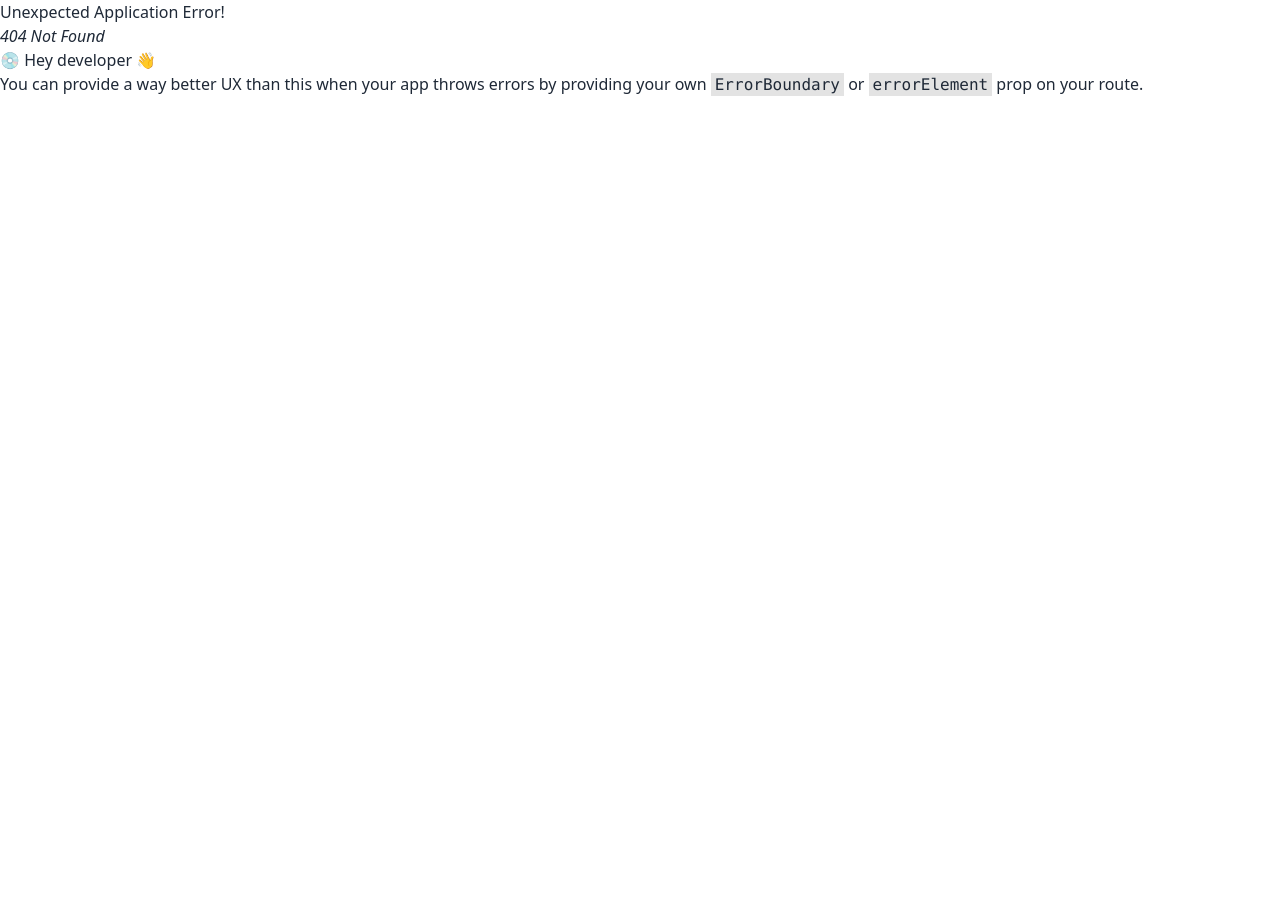
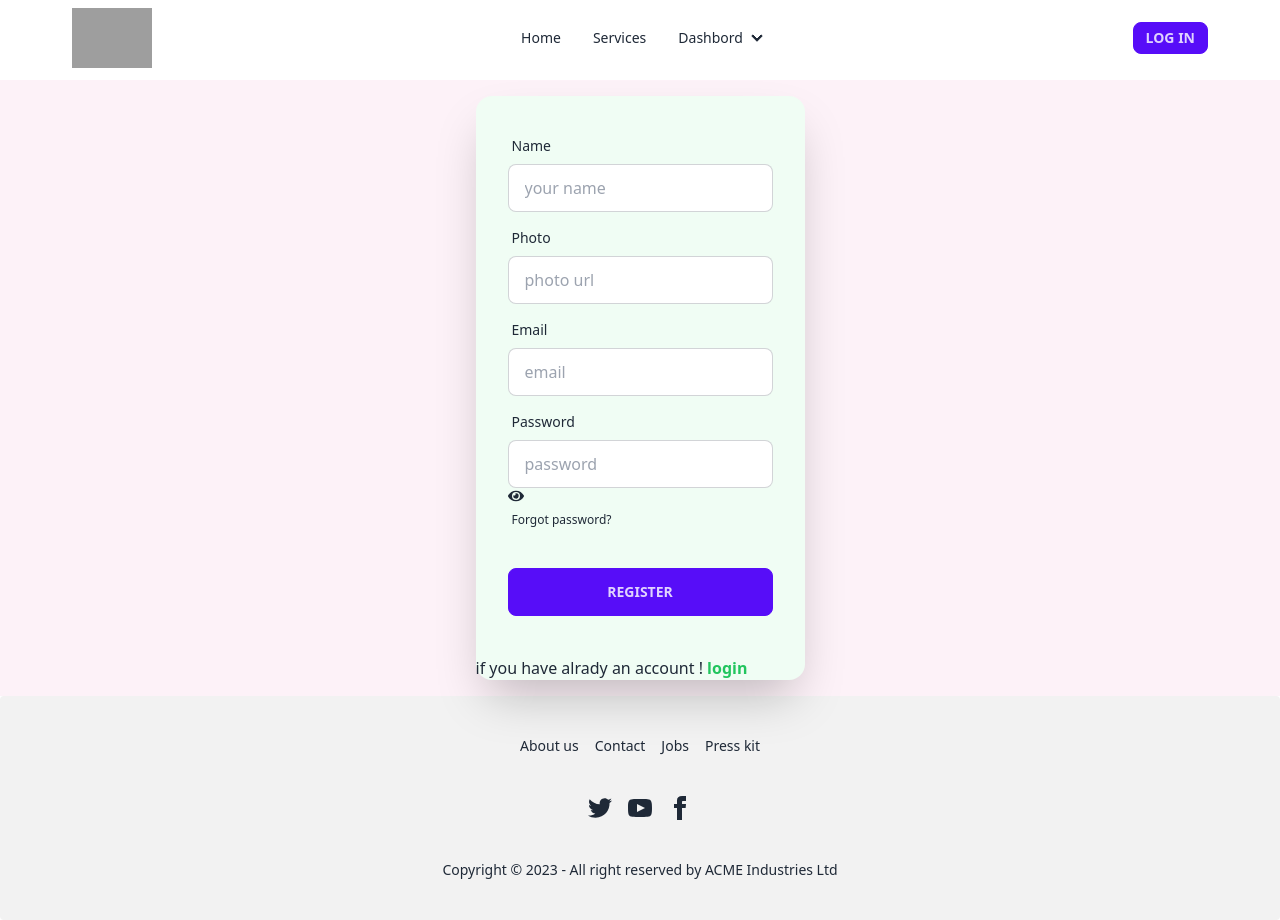
Before and after one commit to Naymul-NN/Tobehelper-client, a React (Vite) app: page /register in a window 1280 px wide. Before the commit this address had no page. Before the commit the page ends 800 px from the top, so only its background shows below. Built offline with nearby package versions, Linux system fonts and the light colour scheme; no server answers; grey boxes are pictures that could not be loaded.

Commit message:
add authentication system

```diff
--- a/package.json
+++ b/package.json
@@ -17,6 +17,8 @@
     "match-sorter": "^6.3.1",
     "react": "^18.2.0",
     "react-dom": "^18.2.0",
+    "react-hot-toast": "^2.4.1",
+    "react-icons": "^4.11.0",
     "react-router-dom": "^6.18.0",
     "sort-by": "^1.2.0"
   },
--- /dev/null
+++ b/src/auth/AuthProvider.jsx
@@ -0,0 +1,58 @@
+/* eslint-disable react/prop-types */
+import { createContext, useEffect, useState } from "react";
+import { createUserWithEmailAndPassword, onAuthStateChanged, signInWithEmailAndPassword, signInWithPopup, signOut  } from "firebase/auth";
+import auth from "../firebase/firebase.config"
+export const AuthContext = createContext(null)
+
+const AuthProvider = ({children}) => {
+
+    const [user, setuser] = useState(null);
+   const [loading, setLoading] = useState(true);
+
+   const createUser = (email,password)=>{
+    setLoading(true)
+    return createUserWithEmailAndPassword(auth, email, password)
+   }
+
+   const userLogin=(email,password)=>{
+    setLoading(true)
+    return signInWithEmailAndPassword(auth,email,password)
+   }
+
+   const logOut = () =>{
+    setLoading(true)
+    signOut(auth)
+   }
+
+   const googleLogin =(provider)=>{
+    return signInWithPopup(auth,provider)
+    }
+
+    useEffect(()=>{
+        const unSubscribe =  onAuthStateChanged(auth, currentUser =>{
+            setuser(currentUser)
+            setLoading(false)
+          })
+          return  () =>{
+            unSubscribe()
+          }
+       },[])
+
+   const authinfo = {
+             user,
+             loading,
+             createUser,
+             userLogin,
+             logOut,
+             googleLogin,
+   }
+
+
+    return (
+        <AuthContext.Provider value={authinfo}>
+            {children}
+        </AuthContext.Provider >
+    );
+};
+
+export default AuthProvider;
--- a/src/home/PopularService.jsx
+++ b/src/home/PopularService.jsx
@@ -48,7 +48,7 @@
                     ))
                 }
             </div>
-            <Link className="flex justify-center"><button className="btn my-5 ">see all service</button></Link>
+            <Link to="/allservices" className="flex justify-center"><button className="btn my-5 ">see all service</button></Link>
         </div>
     );
 };
--- a/src/layout/Layout.jsx
+++ b/src/layout/Layout.jsx
@@ -1,6 +1,7 @@
 import { Outlet } from "react-router-dom";
 import Navbar from "../navbar/Navbar";
 import Footer from "../footer/Footer";
+import { Toaster } from "react-hot-toast";
 
 const Layout = () => {
     return (
@@ -8,6 +9,7 @@
             <Navbar></Navbar>
             <Outlet></Outlet>
             <Footer></Footer>
+            <Toaster/>
         </div>
     );
 };
--- /dev/null
+++ b/src/login/Login.jsx
@@ -0,0 +1,84 @@
+import { useContext, useState } from "react";
+import { Link, useLocation, useNavigate } from "react-router-dom";
+import { AuthContext } from "../auth/AuthProvider";
+import { GoogleAuthProvider } from "firebase/auth";
+import toast from "react-hot-toast";
+
+const Login = () => {
+    const location = useLocation();
+    console.log(location);
+    const navigate = useNavigate();
+    const {googleLogin, userLogin} = useContext(AuthContext);
+    const [loginError,setLoginError]= useState("");
+
+    const provider = new GoogleAuthProvider();
+
+
+    const handleLogin = (e) =>{
+        e.preventDefault();
+        const email = e.target.email.value;
+        const password = e.target.password.value ;
+
+        setLoginError("");
+         userLogin(email,password)
+         .then(result =>{
+          console.log(result.user)
+          toast.success('log in successfull')
+          navigate(location?.state ? location.state: "/")
+         })
+         .catch(error=>{
+          console.error(error)
+          setLoginError("opps...! Invalid email or password")
+         })
+
+    }
+
+       const handlegooleLogIn=()=>{
+          googleLogin(provider)
+          .then(result => {
+            console.log(result.user)
+            toast.success("good job ! log in successfull ")
+            navigate(location?.state ? location.state: "/")
+          })
+          .catch(error =>{
+            console.error(error)
+          })
+
+       }
+    return (
+        <div>
+             <div className="hero min-h-[500px] bg-base-200">
+  <div className="hero-content flex-col lg:flex-row-reverse">
+
+    <div className="card flex-shrink-0 w-full max-w-sm shadow-2xl bg-base-100">
+      <form onSubmit={handleLogin} className="card-body">
+        <div className="form-control">
+          <label className="label">
+            <span className="label-text">Email</span>
+          </label>
+          <input type="email" placeholder="email" name="email" className="input input-bordered" required />
+        </div>
+        <div className="form-control">
+          <label className="label">
+            <span className="label-text">Password</span>
+          </label>
+          <input type="password" placeholder="password" name="password" className="input input-bordered" required />
+          <label className="label">
+            <a href="#" className="label-text-alt link link-hover">Forgot password?</a>
+          </label>
+        </div>
+        <div className="form-control mt-6">
+          <button className="btn btn-primary">Login</button>
+        </div>
+        <p className="text-red-500 font-bold">{loginError}</p>
+        <button onClick={handlegooleLogIn} className="btn">Go with google</button>
+      </form>
+      <p>If you are new here! <Link to='/register' className="text-green-400 font-bold" >Register</Link></p>
+    </div>
+  </div>
+</div>
+        </div>
+    );
+};
+
+export default Login;
--- a/src/main.jsx
+++ b/src/main.jsx
@@ -6,13 +6,16 @@
 import router from './routes/Routes'
 
 import { QueryClient, QueryClientProvider } from "@tanstack/react-query";
+import AuthProvider from './auth/AuthProvider'
 const queryClient = new QueryClient();
 
 
 ReactDOM.createRoot(document.getElementById('root')).render(
  <React.StrictMode>
     <QueryClientProvider client={queryClient}>
-    <RouterProvider router={router} />
+        <AuthProvider>
+              <RouterProvider router={router} />
+       </AuthProvider>
     </QueryClientProvider>
  </React.StrictMode>,
 )
--- a/src/navbar/Navbar.jsx
+++ b/src/navbar/Navbar.jsx
@@ -1,18 +1,28 @@
-import { Link, NavLink } from "react-router-dom";
+import { useContext } from "react";
+import { Link } from "react-router-dom";
+import { AuthContext } from "../auth/AuthProvider";
+import toast from "react-hot-toast";
 const Navbar = () => {
+  const {user, logOut} = useContext(AuthContext)
+
+  const handleLogout = () => {
+    logOut()
+   .then(() => {
+     toast.success('sign out successful');
+    })
+   .catch((error) => {
+     console.error(error);
+   });
+   };
 
     const link = <>
-
-
                     <li><Link to="/">Home</Link></li>
                     <li><Link to ="/allservices">Services </Link></li>
-
-
           </>
 
     return (
-        <div className="py-10 px-10">
-        <div className="navbar bg-base-100 fixed z-50 top-0">
+        <div className="py-10 relative ml-16">
+        <div className="navbar  bg-base-100 fixed z-50 top-0 w-[90%] mx-auto">
   <div className="navbar-start">
     <div className="dropdown">
       <label tabIndex={0} className="btn btn-ghost lg:hidden">
@@ -47,12 +57,25 @@
         </details>
       </li>
 
-    </ul>
+     </ul>
+     </div>
+   <div className="navbar-end flex lg:flex-row flex-col gap-24">
+  {
+    user &&    <div className="w-14  rounded-full">
+                <h1 className="pr-2"><span className="font-bold">user:</span>{user.email}</h1>
+                <img src={user.photoURL} />
+      </div>
+  }
+   {
+      user ?
+      <button onClick={handleLogout} className="btn btn-sm btn-primary">log out</button>
+      :
+
+      <Link to ="/login"><button className="btn  btn-sm btn-primary">log in</button></Link>
+
+   }
   </div>
-  <div className="navbar-end flex lg:flex-row flex-col ">
-  <a className="btn mr-24">Button</a>
   </div>
-</div>
         </div>
     );
 };
--- /dev/null
+++ b/src/register/Register.jsx
@@ -0,0 +1,113 @@
+import { useContext, useState } from "react";
+import { AuthContext } from "../auth/AuthProvider";
+import { Link, useNavigate } from "react-router-dom";
+import toast from "react-hot-toast";
+import { FaEye,FaEyeSlash } from 'react-icons/fa';
+import { updateProfile } from "firebase/auth";
+
+
+const Register = () => {
+    const {createUser} = useContext(AuthContext);
+  const [error,setError]=useState("");
+  const [show,setshow]= useState(false);
+  const navigate = useNavigate();
+
+    const handleRegister = (e) =>{
+        e.preventDefault();
+        const name = e.target.name.value;
+        const photoUrl= e.target.photo.value;
+        const email = e.target.email.value;
+        const password = e.target.password.value ;
+
+        //validation
+         setError('');
+        if(password.length < 6){
+         setError("error ! your password at lest 6 character")
+         return;
+
+        }else if( !/[A-Z]/.test(password)){
+           setError('error ! provide a uppercase latter')
+           return;
+        }else if(!/[!@#$%^&*]/.test(password)){
+          setError('please ! provide a sepcial character')
+          return;
+        }
+
+       createUser(email,password)
+       .then((userCredential) => {
+        const user = userCredential.user;
+
+        // Update the user's profile with name and photoUrl
+        updateProfile(user, {
+          displayName: name,
+          photoURL: photoUrl,
+        })
+          .then(() => {
+            console.log('User profile updated successfully.');
+            console.log(user);
+            toast.success('Congratulations! Registration successful');
+            navigate('/');
+          })
+          .catch((error) => {
+            console.error('Error updating user profile:', error);
+            // Handle the error as needed
+          });
+      })
+      .catch((error) => {
+        console.error('Error creating user:', error);
+        // Handle the error as needed
+      });
+  };
+
+
+
+    return (
+        <div>
+             <div className="hero min-h-[400px] bg-pink-50">
+    <div className="hero-content flex-col lg:flex-row-reverse">
+
+    <div className="card flex-shrink-0   shadow-2xl bg-green-50">
+      <form onSubmit={handleRegister}  className="card-body">
+        <div className="form-control">
+          <label className="label">
+            <span className="label-text">Name</span>
+          </label>
+          <input type="text" placeholder="your name" name="name" className="input input-bordered" required />
+        </div>
+        <div className="form-control">
+          <label className="label">
+            <span className="label-text">Photo</span>
+          </label>
+          <input type="text" placeholder="photo url" name="photo" className="input input-bordered" required />
+        </div>
+
+        <div className="form-control">
+          <label className="label">
+            <span className="label-text">Email</span>
+          </label>
+          <input type="email" placeholder="email" name="email" className="input input-bordered" required />
+        </div>
+        <div className="form-control">
+          <label className="label">
+            <span className="label-text">Password</span>
+          </label>
+          <input type={show? "text" : "password"}  placeholder="password" name="password" className="input input-bordered" required />
+          <span  onClick={()=>setshow(!show)}>{show? <FaEyeSlash></FaEyeSlash>:<FaEye></FaEye>}</span>
+          <label className="label">
+            <a href="#" className="label-text-alt link link-hover">Forgot password?</a>
+          </label>
+        </div>
+        <div className="form-control mt-6">
+          <button className="btn btn-primary">register</button>
+        </div>
+        <p className="text-red-500 font-bold">{error}</p>
+      </form>
+      <p>if you have alrady an account !<Link to='/login' className="text-green-500 font-bold"> login</Link></p>
+    </div>
+  </div>
+</div>
+        </div>
+    );
+};
+
+export default Register;
```
Also changed, not shown: src/routes/Routes.jsx (+10 -0 lines), 1 other file (tests, documents, lock files or other folders).
